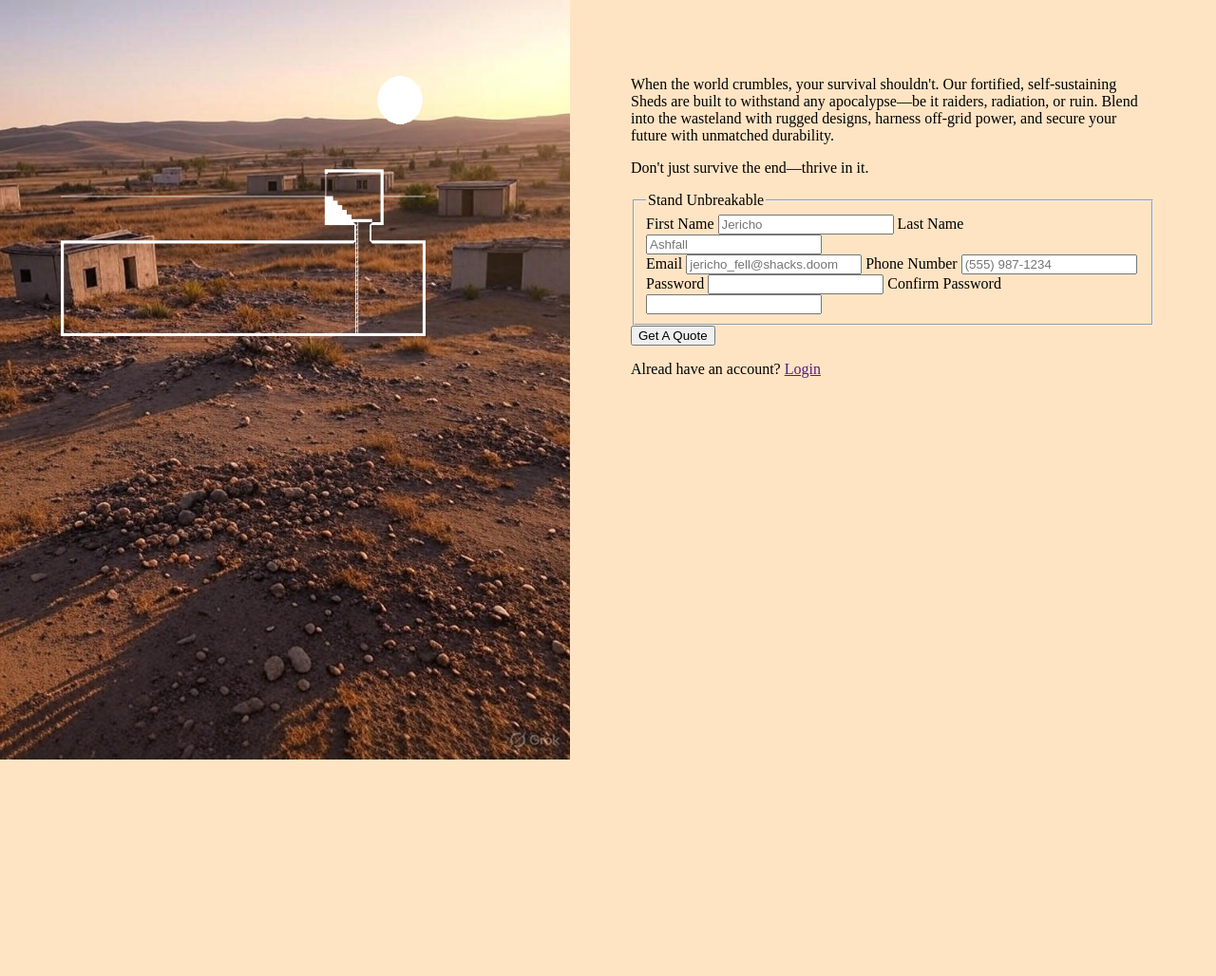
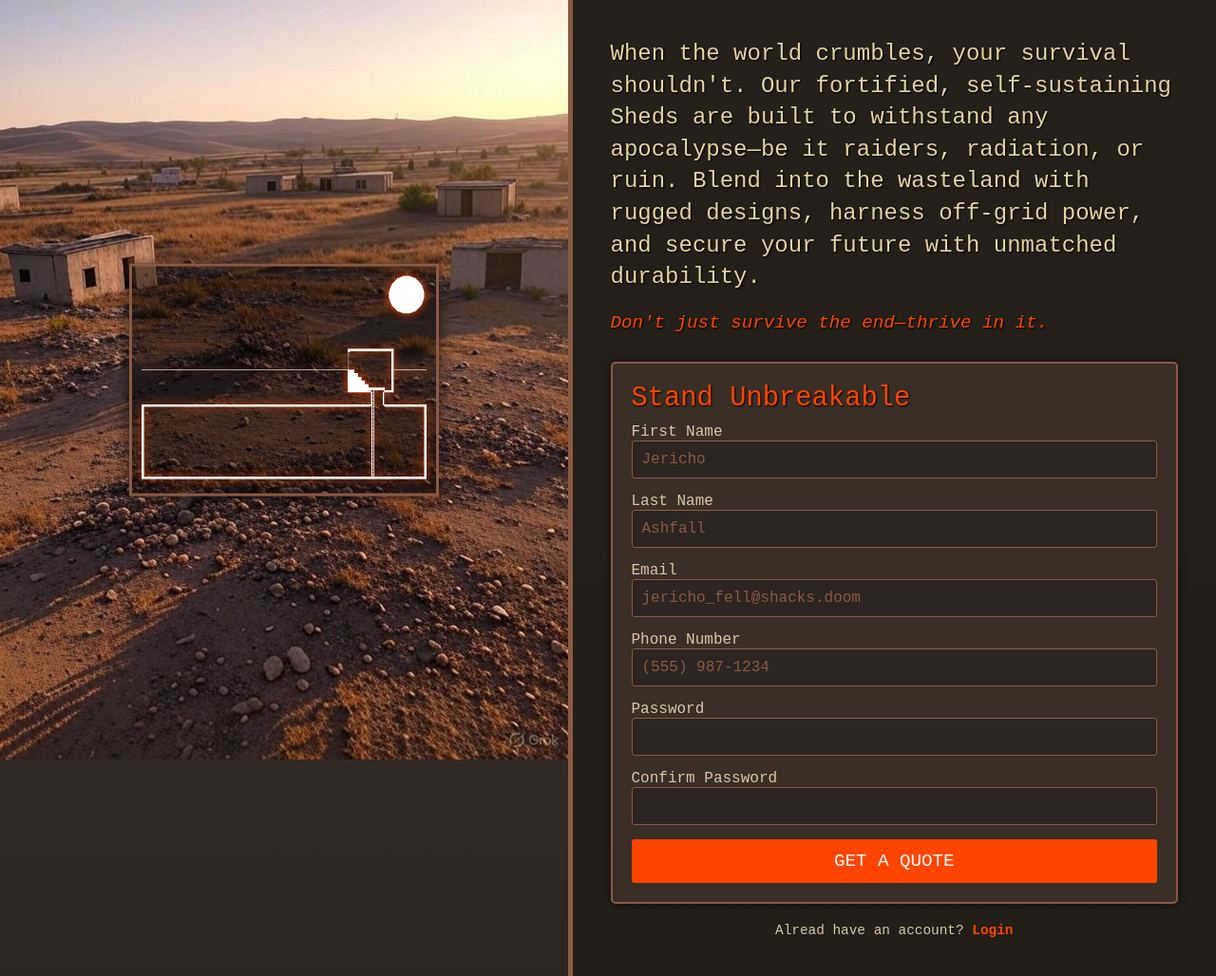
Before and after one commit to jorobertmac/sign-up-form, a plain HTML site: page index.html in a window 1280 px wide. Shown: the whole page at 95% size. Before the commit the page ends 800 px from the top, so only its background shows below. Drawn offline with Linux system fonts and the light colour scheme.

Commit message:
Apply styles

```diff
--- a/style.css
+++ b/style.css
@@ -1,36 +1,186 @@
 * {
-  box-sizing: border-box;
-}
-body {
   margin: 0;
   padding: 0;
-  background-color: #ffe4c4;
+  box-sizing: border-box;
+  font-family: 'Courier New', Courier, monospace;
+}
+
+body {
   display: flex;
+  min-height: 100vh;
+  background: linear-gradient(to bottom, #4a3c31 0%, #2c2521 100%);
+  color: #d9c7a5;
+}
+
+.left {
+  flex: 1;
+  position: relative;
+  overflow: hidden;
 }
 
 .background {
-  display: block;
-  max-height: 100vh;
-  max-width: 50vw;
-  position: relative;
+  width: 100%;
+  height: 100vh;
+  object-fit: cover;
+  position: absolute;
+  top: 0;
+  left: 0;
+  z-index: 1;
 }
 
-.left {
-  background-color: #4b300f79;
-  height: 100vh;
-}
-.right {
-  margin: 5vw;
+.outline-div {
+  position: absolute;
+  top: 50vh;
+  left: 50%;
+  transform: translate(-50%, -50%);
+  z-index: 2;
+  border: 3px solid #8a5a44;
+  background: rgba(0, 0, 0, 0.5);
+  padding: 10px;
+  box-shadow: 0 0 15px rgba(0, 0, 0, 0.7);
 }
 
 .outline {
-  max-width: 30vw;
-  position: absolute;
-  top: 10vh;
-  left: 5vw;
+  max-width: 300px;
+  height: auto;
+  filter: drop-shadow(0 0 5px #ff4500);
 }
 
-.outline-div {
-  max-width: 100%;
-  background-color: green;
+.right {
+  flex: 1;
+  padding: 40px;
+  background: rgba(34, 29, 24, 0.9);
+  display: flex;
+  flex-direction: column;
+  justify-content: center;
+  border-left: 5px solid #8a5a44;
 }
+
+.blurb {
+  font-size: 1.5rem;
+  margin-bottom: 20px;
+  text-shadow: 1px 1px 2px #000;
+  line-height: 1.4;
+  color: #e4d3a2;
+}
+
+.tag {
+  font-size: 1.2rem;
+  font-style: italic;
+  margin-bottom: 30px;
+  color: #ff4500;
+  text-shadow: 1px 1px 2px #000;
+}
+
+form {
+  background: #3a2f27;
+  padding: 20px;
+  border: 2px solid #8a5a44;
+  border-radius: 5px;
+  box-shadow: 0 0 10px rgba(0, 0, 0, 0.5);
+}
+
+fieldset {
+  border: none;
+  padding: 0;
+}
+
+legend {
+  font-size: 1.8rem;
+  color: #ff4500;
+  margin-bottom: 10px;
+  text-shadow: 1px 1px 2px #000;
+}
+
+label {
+  display: block;
+  font-size: 1rem;
+  color: #d9c7a5;
+}
+
+input {
+  width: 100%;
+  padding: 10px;
+  border: 1px solid #8a5a44;
+  background: #2c2521;
+  color: #e4d3a2;
+  font-size: 1rem;
+  margin-bottom: 15px;
+  border-radius: 3px;
+}
+
+input::placeholder {
+  color: #8a5a44;
+}
+
+button {
+  width: 100%;
+  padding: 12px;
+  background: #ff4500;
+  color: #fff;
+  border: none;
+  border-radius: 3px;
+  font-size: 1.2rem;
+  cursor: pointer;
+  text-transform: uppercase;
+  transition: background 0.3s;
+}
+
+button:hover {
+  background: #d93a00;
+}
+
+.login {
+  margin-top: 20px;
+  font-size: 0.9rem;
+  text-align: center;
+}
+
+a {
+  color: #ff4500;
+  text-decoration: none;
+  font-weight: bold;
+}
+
+a:hover {
+  text-decoration: underline;
+}
+
+@media (max-width: 768px) {
+  body {
+    flex-direction: column;
+  }
+
+  .left, .right {
+    flex: none;
+    width: 100%;
+  }
+
+  .left {
+    height: 50vh;
+  }
+
+  .right {
+    border-left: none;
+    border-top: 5px solid #8a5a44;
+    padding: 20px;
+  }
+
+  .outline-div {
+    top: 20px;
+    transform: translate(-50%, 0);
+    max-width: 80%;
+  }
+
+  .outline {
+    max-width: 100%;
+  }
+
+  .blurb {
+    font-size: 1.2rem;
+  }
+
+  legend {
+    font-size: 1.5rem;
+  }
+}
```
